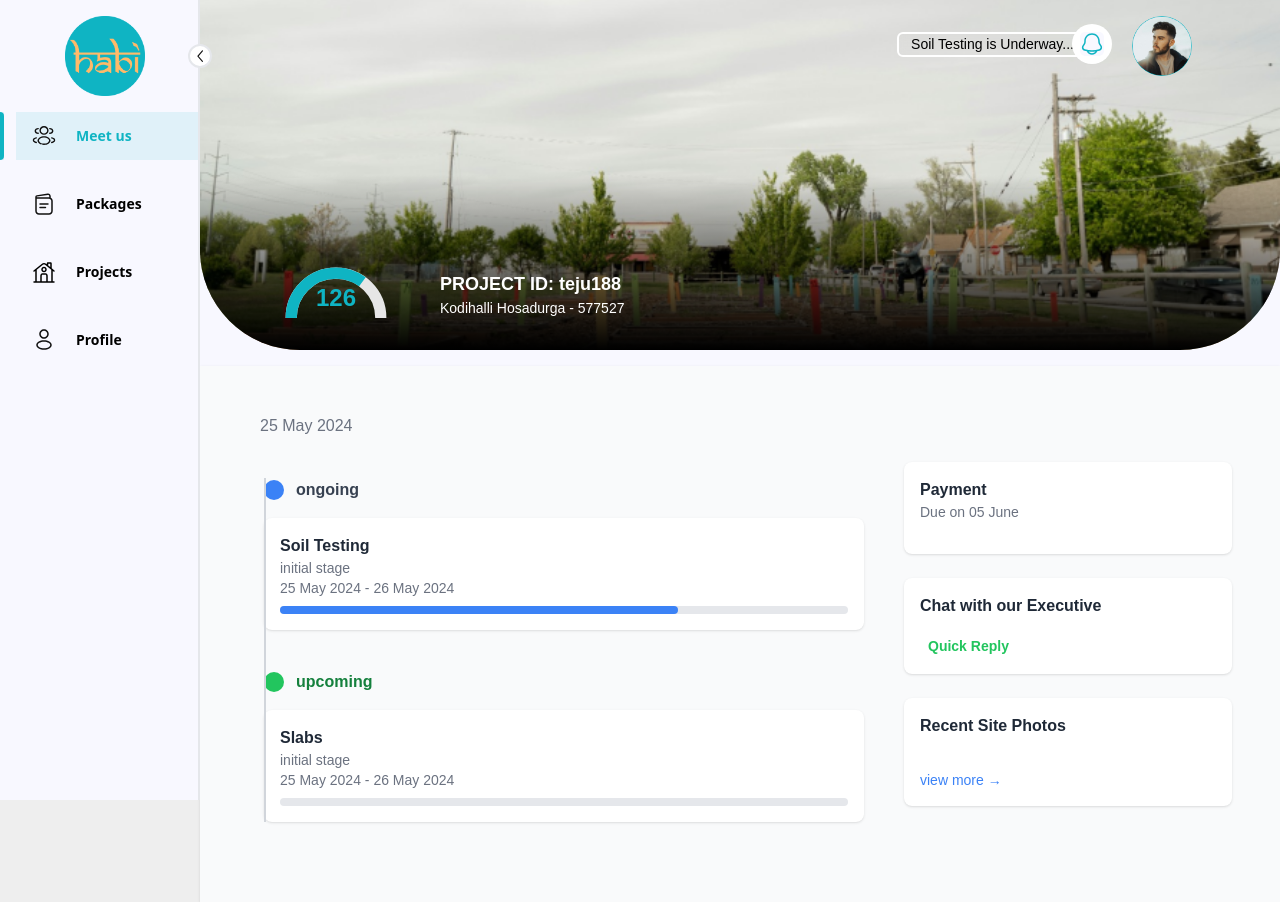
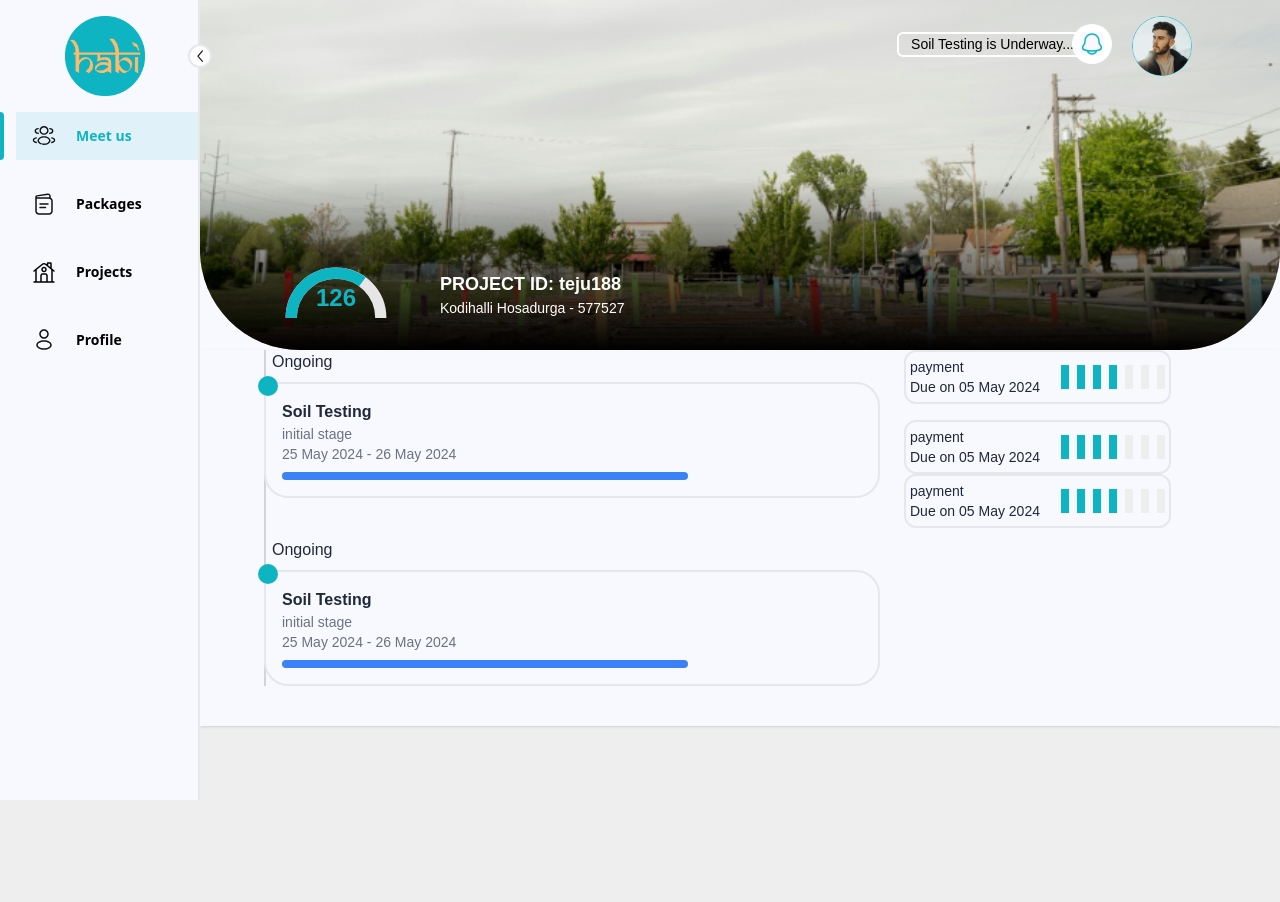
Before and after one commit to tejudharanesh/teju_habi, a React (Vite) app in the folder client/: page / in a window 1280 px wide. After the commit the page ends 844 px from the top, so only its background shows below. Built offline with nearby package versions, Linux system fonts and the light colour scheme.

Commit message:
implemented dashboard

```diff
--- a/client/src/components/Client_homepage/Page2.jsx
+++ b/client/src/components/Client_homepage/Page2.jsx
@@ -5,8 +5,8 @@ import PaymentBar from "./PaymentBar";
 function Page2() {
   return (
     <div>
-      <div className="md:p-12 bg-gray-50 h-full">
-        <div className="text-gray-500 mb-6 ml-3">25 May 2024</div>
+      <div className="md:px-12 bg-layoutColor h-full">
+        <div className="text-gray-500 mb-3 ml-3 md:hidden">25 May 2024</div>
 
         <div className="flex flex-col md:flex-row">
           {/* Payment and Chat for small screens */}
@@ -22,96 +22,91 @@ function Page2() {
                 <p className="text-sm">Due on 05 May 2024</p>
               </div>
               <div>
-                <PaymentBar completed={4} />
+                <PaymentBar completed={3} />
               </div>
             </div>
           </div>
 
           {/* Left Panel */}
-          <div className="flex-1 pr-0 md:pr-10 p-4">
+          <div className="flex-1 pr-3 md:pr-6 pl-4">
             {/* Date and Timeline */}
-            <div className="relative pl-">
+            <div className="relative">
               <div className="absolute top-0 left-0 h-full border-l-2 border-gray-300"></div>
 
               {/* Ongoing Section */}
               <div className="mb-10">
-                <div className="flex items-center mb-4">
-                  <div className="w-5 h-5 bg-blue-500 rounded-full"></div>
-                  <span className="ml-3 text-gray-700 font-semibold">
-                    ongoing
-                  </span>
-                </div>
-                <div className="bg-white p-4 rounded-lg shadow">
+                <p className="m-2 mt-0">Ongoing</p>
+                <div className="relative bg-layoutColor p-4 rounded-3xl rounded-tl-none border-2 ">
                   <h3 className="font-bold text-gray-800">Soil Testing</h3>
                   <p className="text-sm text-gray-500">initial stage</p>
                   <p className="text-sm text-gray-500">
                     25 May 2024 - 26 May 2024
                   </p>
-                  <div className="h-2 bg-gray-200 rounded-full mt-2">
+                  <div className="h-2 bg-layoutColor rounded-full mt-2">
                     <div
                       className="h-2 bg-blue-500 rounded-full"
                       style={{ width: "70%" }}
                     ></div>
                   </div>
+                  <div className="flex items-center absolute -top-2 -left-2">
+                    <div className="w-5 h-5 bg-primary rounded-full"></div>
+                  </div>
+                </div>
+              </div>
+              <div className="mb-10">
+                <p className="m-2">Ongoing</p>
+                <div className="relative bg-layoutColor p-4 rounded-3xl rounded-tl-none border-2 ">
+                  <h3 className="font-bold text-gray-800">Soil Testing</h3>
+                  <p className="text-sm text-gray-500">initial stage</p>
+                  <p className="text-sm text-gray-500">
+                    25 May 2024 - 26 May 2024
+                  </p>
+                  <div className="h-2 bg-layoutColor rounded-full mt-2">
+                    <div
+                      className="h-2 bg-blue-500 rounded-full"
+                      style={{ width: "70%" }}
+                    ></div>
+                  </div>
+                  <div className="flex items-center absolute -top-2 -left-2">
+                    <div className="w-5 h-5 bg-primary rounded-full"></div>
+                  </div>
                 </div>
               </div>
 
               {/* Upcoming Section */}
-              <div className="mb-4">
-                <div className="flex items-center mb-4">
-                  <div className="w-5 h-5 bg-green-500 rounded-full"></div>
-                  <span className="ml-3 text-green-700 font-semibold">
-                    upcoming
-                  </span>
-                </div>
-                <div className="space-y-4">
-                  <div className="bg-white p-4 rounded-lg shadow">
-                    <h3 className="font-bold text-gray-800">Slabs</h3>
-                    <p className="text-sm text-gray-500">initial stage</p>
-                    <p className="text-sm text-gray-500">
-                      25 May 2024 - 26 May 2024
-                    </p>
-                    <div className="h-2 bg-gray-200 rounded-full mt-2"></div>
-                  </div>
-                  {/* Repeat similar structure for other upcoming items */}
-                </div>
-              </div>
             </div>
           </div>
 
           {/* Payment and Chat for medium and larger screens */}
           <div className="hidden md:block md:w-1/3">
-            <div className="bg-white p-4 rounded-lg shadow mb-6">
-              <h3 className="font-bold text-gray-800">Payment</h3>
-              <p className="text-sm text-gray-500">Due on 05 June</p>
-              <div className="flex mt-4">
-                {/* Payment Bar */}
-                {/* Add your custom payment bar here */}
+            <div className="w-[267px] h-[54px] border-2 flex justify-between items-center rounded-xl p-1 mb-4">
+              <div>
+                <p className="text-sm">payment</p>
+                <p className="text-sm">Due on 05 May 2024</p>
+              </div>
+              <div>
+                <PaymentBar completed={4} />
               </div>
             </div>
 
-            <div className="bg-white p-4 rounded-lg shadow mb-6">
-              <h3 className="font-bold text-gray-800">
-                Chat with our Executive
-              </h3>
-              <div className="flex items-center mt-4">
-                <button className="text-green-500">
-                  {/* Add WhatsApp icon here */}
-                  <span className="ml-2 text-sm font-semibold">
-                    Quick Reply
-                  </span>
-                </button>
+            <div className="w-[267px] h-[54px] border-2 flex justify-between items-center rounded-xl p-1">
+              <div>
+                <p className="text-sm">payment</p>
+                <p className="text-sm">Due on 05 May 2024</p>
+              </div>
+              <div>
+                <PaymentBar completed={4} />
               </div>
             </div>
 
-            <div className="bg-white p-4 rounded-lg shadow">
-              <h3 className="font-bold text-gray-800">Recent Site Photos</h3>
-              <div className="grid grid-cols-2 gap-2 mt-4">
-                {/* Add your images here */}
+            <div className="w-[267px] h-[54px] border-2 flex justify-between items-center rounded-xl p-1">
+              <div>
+                <p className="text-sm">payment</p>
+                <p className="text-sm">Due on 05 May 2024</p>
               </div>
-              <a href="#" className="text-blue-500 text-sm mt-4 block">
-                view more →
-              </a>
+              <div>
+                <PaymentBar completed={4} />
+              </div>
             </div>
           </div>
         </div>
--- a/client/src/pages/HomePage.jsx
+++ b/client/src/pages/HomePage.jsx
@@ -5,7 +5,7 @@ import Page2 from "../components/Client_homepage/Page2";
 const HomePage = ({ isExpanded }) => {
   return (
     <div className="min-h-screen flex flex-col items-center bg-background font-poppins w-full">
-      <div className="flex flex-col items-center w-full bg-layoutColor shadow h-auto pb-4">
+      <div className="flex flex-col items-center w-full bg-layoutColor shadow h-auto">
         <Page1 />
       </div>
       <div className="flex flex-col w-full bg-layoutColor shadow h-auto">
```
